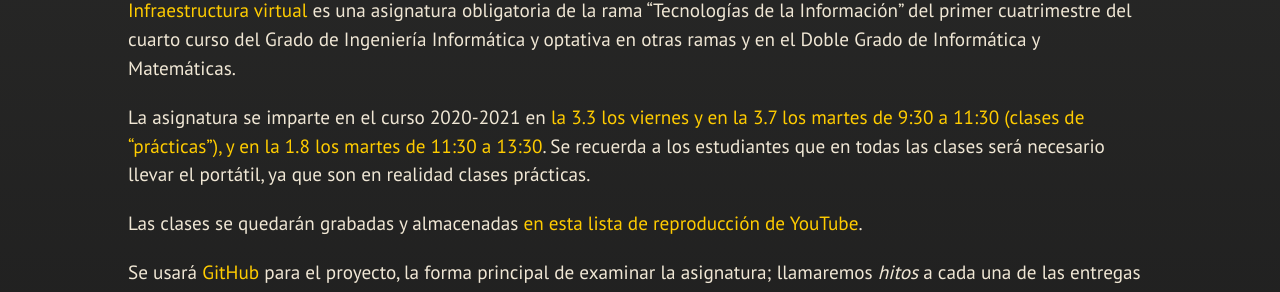
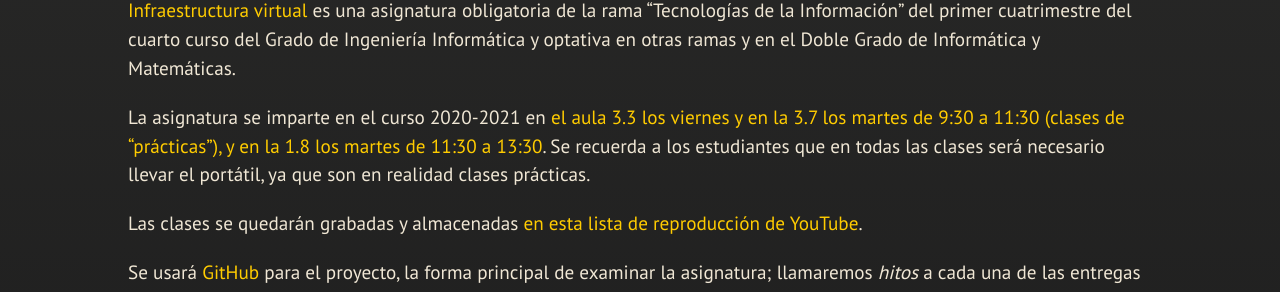
Before and after one commit to JJ/IV, a Jekyll site: the page built from index.md, in a window 1280 px wide and 900 px high. Shown: the part 268-560 px from the top of the window. Built offline with Jekyll 4.4.1, drawn with Linux system fonts in a browser that asks for light colours; nearby versions of some CDN libraries; some web fonts are replaced; our own code applies the rules of GitHub Pages for plain Markdown files.

Commit message:
Sync index.md de master a gh-pages

```diff
--- a/index.md
+++ b/index.md
@@ -14,7 +14,7 @@ Informática y optativa en otras ramas y en el Doble Grado de Informática
 y Matemáticas.
 
 La asignatura se imparte en el curso 2020-2021
-en [la 3.3 los viernes y en la 3.7 los martes de 9:30 a 11:30  (clases de "prácticas"), y en la 1.8 los martes de 11:30 a 13:30](http://etsiit.ugr.es/pages/calendario_academico/horarioscurso20202021/horariosgii2021/!).
+en [el aula 3.3 los viernes y en la 3.7 los martes de 9:30 a 11:30 (clases de "prácticas"), y en la 1.8 los martes de 11:30 a 13:30](http://etsiit.ugr.es/pages/calendario_academico/horarioscurso20202021/horariosgii2021/!).
 Se recuerda a los estudiantes que en todas las clases será necesario
 llevar el portátil, ya que son en realidad clases prácticas.
 
```
